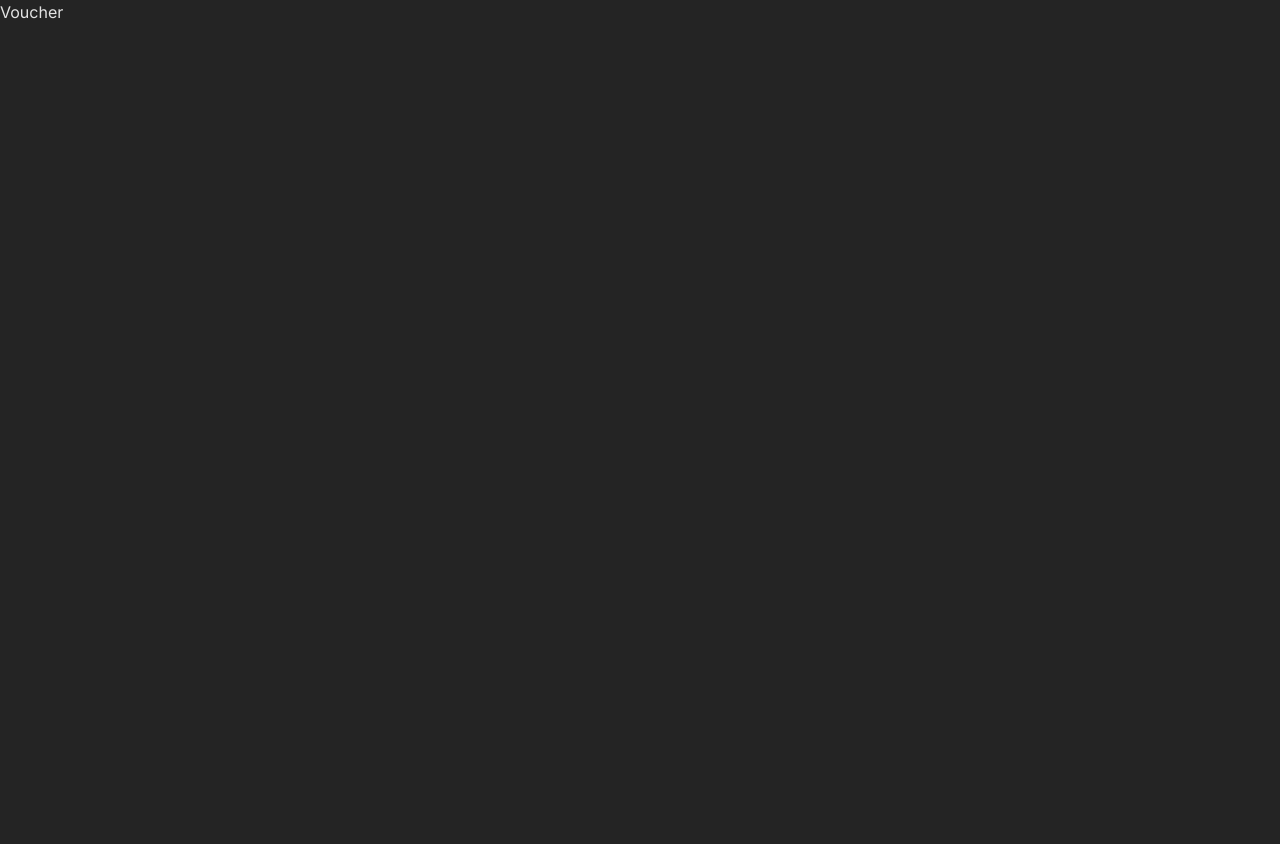
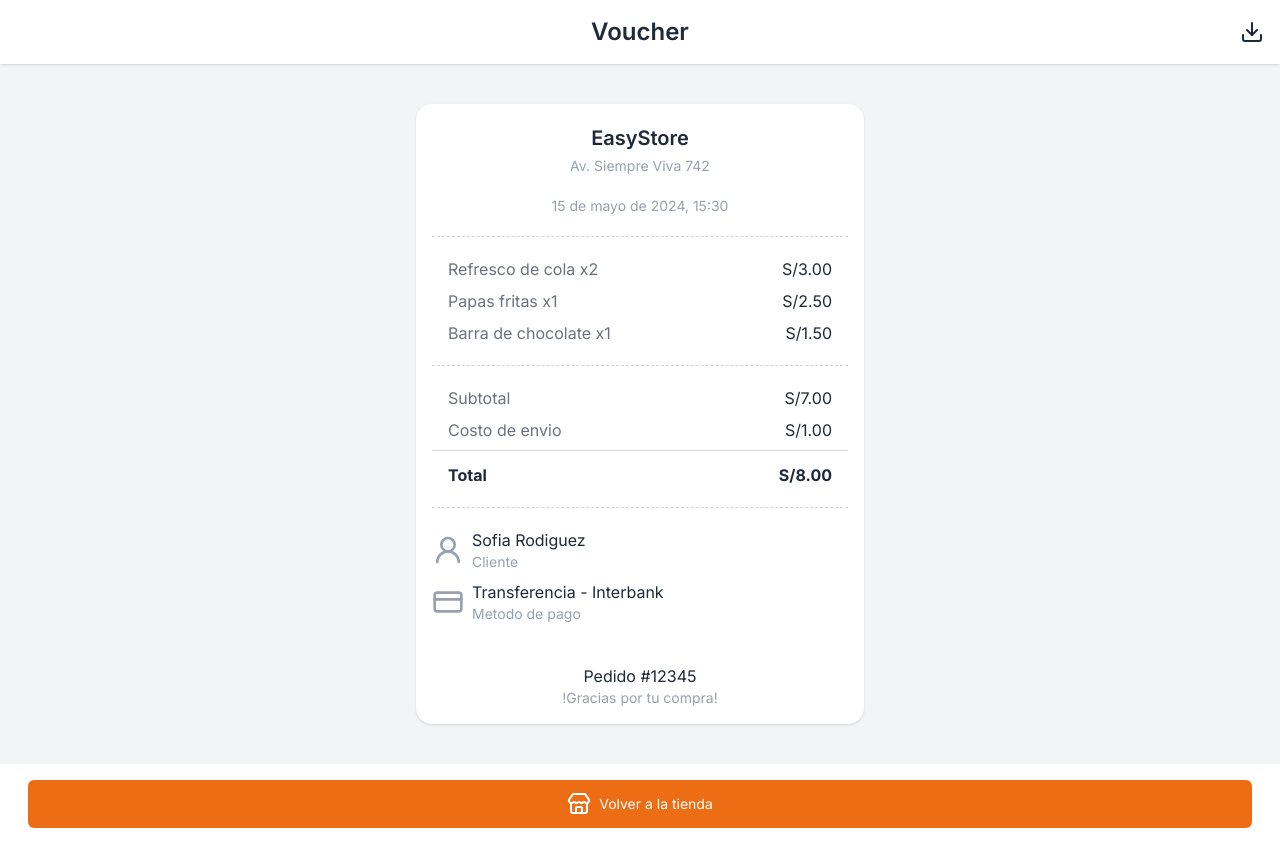
Before and after one commit to juanRCoder/QuickMini-ecom-app, a React (Vite) app: page /voucher in a window 1280 px wide. Before the commit the page ends 800 px from the top, so only its background shows below. Built offline with nearby package versions, Linux system fonts and the light colour scheme.

Commit message:
feat: add voucher page

```diff
--- a/src/pages/Checkout.tsx
+++ b/src/pages/Checkout.tsx
@@ -12,8 +12,8 @@ const Checkout = () => {
         <h2 className="text-2xl text-center flex-1 font-semibold">Finalizar Compra</h2>
       </div>
       {/* CONTENT */}
-      <section className="flex flex-col gap-1 px-3 pt-3 gap-3">
-        <div className='flex gap-1 rounded-xl flex flex-col'>
+      <section className="flex flex-col gap-3 px-3 pt-3">
+        <div className='gap-1 rounded-xl flex flex-col'>
           <label htmlFor="name" className="text-gray-500 text-sm">Nombre</label>
           <input
             id="name"
@@ -22,7 +22,7 @@ const Checkout = () => {
             className='w-full outline-none border-none bg-gray-100 p-2 rounded-lg'
           />
         </div>
-        <div className='flex gap-1 rounded-xl flex flex-col'>
+        <div className='gap-1 rounded-xl flex flex-col'>
           <label htmlFor="phone" className="text-gray-500 text-sm">Número de teléfono</label>
           <input
             id="phone"
@@ -101,7 +101,7 @@ const Checkout = () => {
         </div>
       </div>
       <div className="px-3">
-        <button className="cursor-pointer bg-[#EC6D13] text-white py-3 rounded-md text-sm w-full px-3 mb-6">
+        <button onClick={() => navigate('/voucher')} className="cursor-pointer bg-[#EC6D13] text-white py-3 rounded-md text-sm w-full px-3 mb-6">
           Finalizar compra
         </button>
       </div>
--- a/src/pages/Voucher.tsx
+++ b/src/pages/Voucher.tsx
@@ -1,7 +1,84 @@
+import { Download, CreditCard, User2, Store } from "lucide-react";
+import { useNavigate } from "react-router-dom";
 
 const Voucher = () => {
+  const navigate = useNavigate()
+
+  const items = [
+    { name: "Refresco de cola", quantity: 2, price: 3.0 },
+    { name: "Papas fritas", quantity: 1, price: 2.5 },
+    { name: "Barra de chocolate", quantity: 1, price: 1.5 },
+  ]
+
   return (
-    <div>Voucher</div>
+    <section className="relative max-w-7xl mx-auto outline-1 bg-[#F3F4F6] text-gray-800 min-h-screen flex flex-col">
+      <div className='bg-white flex items-center justify-between p-4 shadow-sm'>
+        <h2 className="text-2xl text-center flex-1 font-semibold">Voucher</h2>
+        <Download className='absolute right-4 cursor-pointer' />
+      </div>
+      <div className="flex-1 flex items-center justify-center my-10">
+        <div className="bg-white w-full mx-4 rounded-2xl max-w-md shadow-sm">
+          <div className="flex flex-col gap-1 py-5">
+            <h3 className="text-xl text-center font-semibold">EasyStore</h3>
+            <p className="text-sm text-center text-gray-400">Av. Siempre Viva 742</p>
+          </div>
+          <p className="text-sm text-center text-gray-400 border-b border-dashed border-gray-300 pb-5 mx-4">
+            15 de mayo de 2024, 15:30
+          </p>
+          <div className="flex flex-col gap-2 py-5 border-b border-dashed border-gray-300 mx-4">
+            {items.map((item, index) => (
+              <div key={index} className="grid grid-cols-[1fr_auto] items-center mx-4 gap-x-2">
+                <p className="text-gray-500">
+                  {item.name} x{item.quantity}
+                </p>
+                <p>S/{item.price.toFixed(2)}</p>
+              </div>
+            ))}
+          </div>
+          <div className="flex flex-col gap-2 pt-5 pb-2 border-b border-gray-300 mx-4">
+            <div className="text-center flex justify-between mx-4">
+              <p className="text-gray-500">Subtotal</p>
+              <p>S/7.00</p>
+            </div>
+            <div className="text-center flex justify-between mx-4">
+              <p className="text-gray-500">Costo de envio</p>
+              <p>S/1.00</p>
+            </div>
+          </div>
+          <div className="text-center flex justify-between mx-4 font-bold mb-5 px-4 pt-3 pb-5 border-b border-dashed border-gray-300">
+            <p>Total</p>
+            <p>S/8.00</p>
+          </div>
+          <div className="flex flex-col gap-2">
+            <div className="flex items-center gap-2 mx-4">
+              <User2 size={32} color="#99a1af " />
+              <div className="flex flex-col">
+                <p>Sofia Rodiguez</p>
+                <p className="text-gray-400 text-sm">Cliente</p>
+              </div>
+            </div>
+            <div className="flex items-center gap-2 mx-4">
+              <CreditCard size={32} color="#99a1af " />
+              <div className="flex flex-col">
+                <p>Transferencia - Interbank</p>
+                <p className="text-gray-400 text-sm">Metodo de pago</p>
+              </div>
+            </div>
+          </div>
+          <div className="flex flex-col justify-center items-center mt-10 mb-4">
+            <p>Pedido #12345</p>
+            <p className="text-sm text-gray-400">!Gracias por tu compra!</p>
+          </div>
+        </div>
+      </div>
+      <div className='bg-white flex items-center justify-between p-4'>
+        <div className="px-3 w-full">
+          <button onClick={() => navigate('/')} className="flex justify-center items-center gap-2 cursor-pointer bg-[#EC6D13] text-white py-3 px-3 rounded-md text-sm w-full">
+            <Store /> Volver a la tienda
+          </button>
+        </div>
+      </div>
+    </section>
   )
 }
 
```
